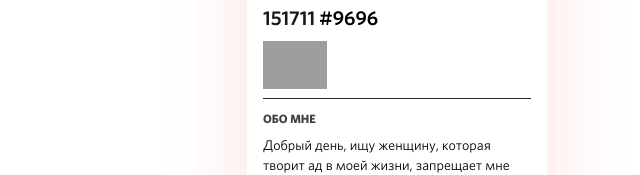
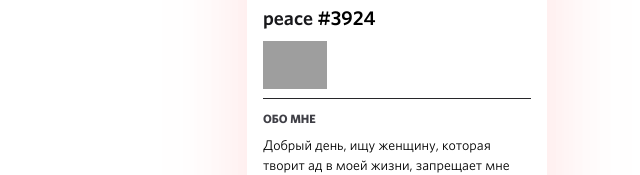
Before and after one commit to vkzpeep/kryip, a plain HTML site: page index.html in a window 1280 px wide. Shown: the part 331-506 px from the top of the page, 637-1277 px from the left. Drawn offline with Linux system fonts and the light colour scheme; grey boxes are pictures that could not be loaded; a script that the page names is missing.

Commit message:
Update index.html

```diff
--- a/index.html
+++ b/index.html
@@ -106,8 +106,8 @@
 
 			<div class="pt-16 pb-3 px-4">
 				<div class="text-xl font-semibold leading-6">
-					<span class="text-zinc-900 dark:text-slate-50">151711</span>
-					<span class="dark:text-slate-300">#9696</span>
+					<span class="text-zinc-900 dark:text-slate-50">peace</span>
+					<span class="dark:text-slate-300">#3924</span>
 				</div>
 
 				<div class="absolute top-[120px] right-[16px] justify-end select-none">
```
